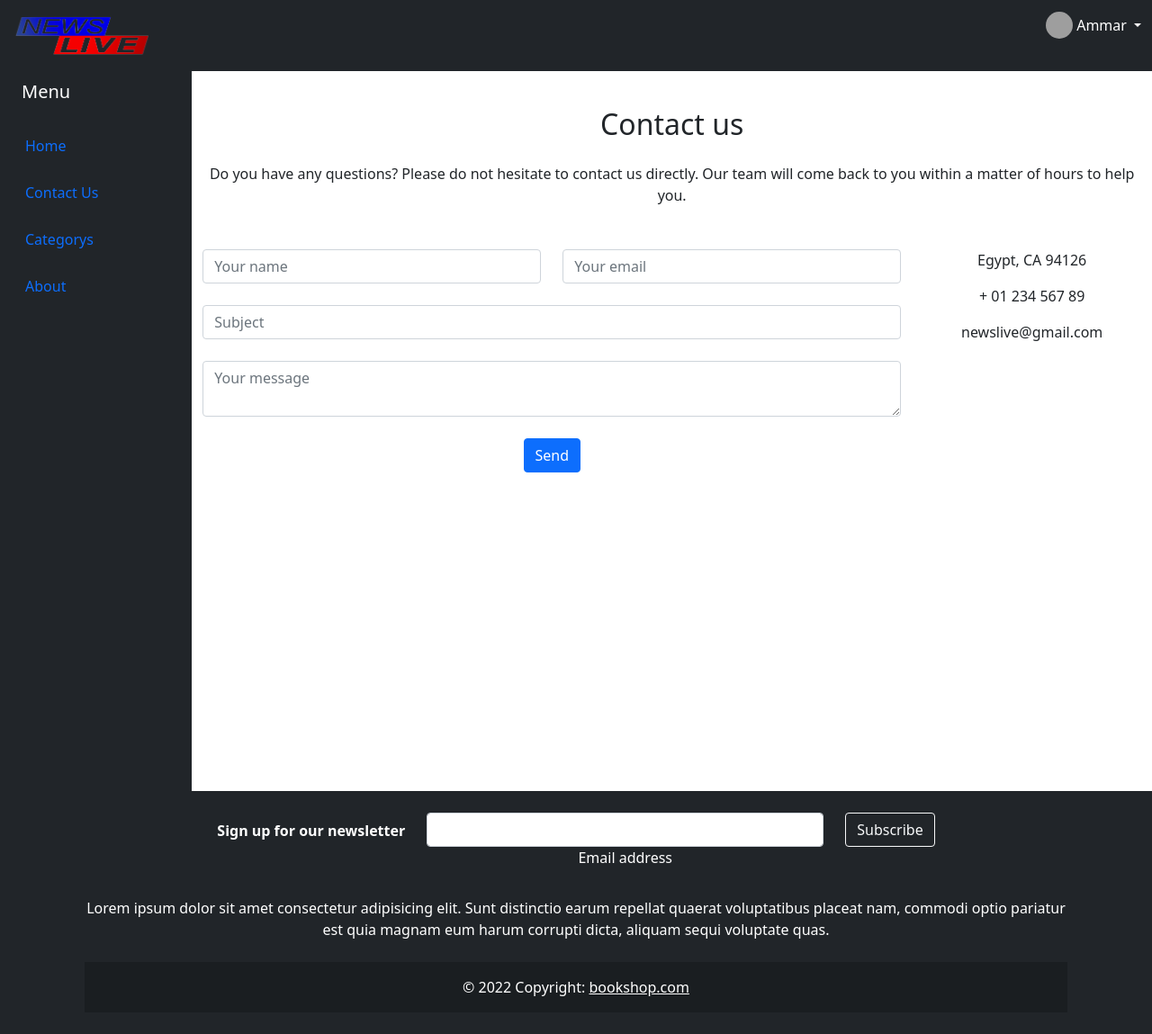
After one commit to Ayman-aloub/djangoBlog, a Django app: page /contactus/ in a window 1280 px wide. The commit adds this page. Shown: the whole page at 90% size. Run offline with Django 3.2, Linux system fonts and the light colour scheme; grey boxes are pictures that could not be loaded.

Commit message:
add contact us page

```diff
--- a/blog/urls.py
+++ b/blog/urls.py
@@ -19,5 +19,5 @@ from django.conf.urls.static import static
 from django.conf import settings
 urlpatterns = [
     path('admin/', admin.site.urls),
-    path('', include('categorys.urls'))
+    path('', include('categorys.urls',namespace='categorys'))
 ]+static(settings.MEDIA_URL, document_root=settings.MEDIA_ROOT)
--- /dev/null
+++ b/categorys/templates/cotactus.html
@@ -0,0 +1,106 @@
+{% extends 'index.html' %}
+{% load static %}
+
+{% block mybody  %}
+
+<!--Section: Contact v.2-->
+<section class="mb-4">
+
+    <!--Section heading-->
+    <h2 class="h1-responsive font-weight-bold text-center my-4">Contact us</h2>
+    <!--Section description-->
+    <p class="text-center w-responsive mx-auto mb-5">Do you have any questions? Please do not hesitate to contact us directly. Our team will come back to you within
+        a matter of hours to help you.</p>
+
+    <div class="row">
+
+        <!--Grid column-->
+        <div class="col-md-9 mb-md-0 mb-5">
+            <form id="contact-form" name="contact-form" action="#" method="POST">
+
+                <!--Grid row-->
+                <div class="row">
+
+                    <!--Grid column-->
+                    <div class="col-md-6">
+                        <div class="md-form mb-0">
+                            <input type="text" id="name" name="name" class="form-control" placeholder="Your name">
+                            <br>
+
+                        </div>
+                    </div>
+                    <!--Grid column-->
+
+                    <!--Grid column-->
+                    <div class="col-md-6">
+                        <div class="md-form mb-0">
+                            <input type="text" id="email" name="email" class="form-control" placeholder="Your email">
+                            <br>
+                        </div>
+                    </div>
+                    <!--Grid column-->
+
+                </div>
+                <!--Grid row-->
+
+                <!--Grid row-->
+                <div class="row">
+                    <div class="col-md-12">
+                        <div class="md-form mb-0">
+                            <input type="text" id="subject" name="subject" class="form-control" placeholder="Subject">
+                            <br>
+                        </div>
+                    </div>
+                </div>
+                <!--Grid row-->
+
+                <!--Grid row-->
+                <div class="row">
+
+                    <!--Grid column-->
+                    <div class="col-md-12">
+
+                        <div class="md-form">
+                            <textarea type="text" id="message" name="message" rows="2" class="form-control md-textarea" placeholder="Your message"></textarea>
+                            <br>
+                        </div>
+
+                    </div>
+                </div>
+                <!--Grid row-->
+
+            </form>
+
+            <div class="text-center text-md-left">
+                <a class="btn btn-primary" onclick="document.getElementById('contact-form').submit();">Send</a>
+            </div>
+            <div class="status"></div>
+        </div>
+        <!--Grid column-->
+
+        <!--Grid column-->
+        <div class="col-md-3 text-center">
+            <ul class="list-unstyled mb-0">
+                <li><i class="fas fa-map-marker-alt fa-2x"></i>
+                    <p>Egypt, CA 94126</p>
+                </li>
+
+                <li><i class="fas fa-phone mt-4 fa-2x"></i>
+                    <p>+ 01 234 567 89</p>
+                </li>
+
+                <li><i class="fas fa-envelope mt-4 fa-2x"></i>
+                    <p>newslive@gmail.com</p>
+                </li>
+            </ul>
+        </div>
+        <!--Grid column-->
+
+    </div>
+
+</section>
+<!--Section: Contact v.2-->
+
+
+
+{% endblock  %}
--- a/categorys/templates/index.html
+++ b/categorys/templates/index.html
@@ -9,11 +9,10 @@
 </head>
 <body>
       <!---------------------------  nav bar  ---------------------------------->
-      <div>
         <nav class="navbar navbar-expand-lg navbar-dark bg-dark  ">
             <div class="container-fluid">
             <a href="#" class="navbar-brand">
-              <img src="{% static 'images/news.png' %}" width="200" height="55" alt="" class="d-inline-block align-middle m-1">
+              <img src="{% static 'images/news.png' %}" width="150" height="45" alt="" class="d-inline-block align-middle m-1">
               <!-- <a class="navbar-brand" href="#">NEWS</a> -->
              </a>
               <button class="navbar-toggler" type="button" data-bs-toggle="collapse" data-bs-target="#navbarText" aria-controls="navbarText" aria-expanded="false" aria-label="Toggle navigation">
@@ -37,23 +36,20 @@
                         <li><a class="dropdown-item" href="#">Manage Blog</a></li>
                     </ul>
                 </div>
-              <div class="collapse navbar-collapse" id="navbarText">
+             <!--  <div class="collapse navbar-collapse" id="navbarText">
                 <ul class="navbar-nav me-auto mb-2 mb-lg-0">
-                  <!-- <li class="nav-item">
-                    <a class="nav-link active" aria-current="page" href="#">Contact Us</a>
-                  </li> -->
+                  <li class="nav-item m-1">
+                    <a class="nav-link active " aria-current="page" href="#">login</a>
+                  </li>
 
                 </ul>
-              </div>
-            </div>
+              </div> -->
           </nav>
       </div>
 
 
 
-       <!--  {% block myimage  %}
-          <img src="{% static 'images/boo.jpg' %}" alt="Girl in a jacket" width="100%" height="600">
-        {% endblock  %} -->
+
 
 <!----------------------------------------------- slider ------------------------------>
     <div class="container-fluid">
@@ -71,11 +67,12 @@
                     </li>
 
                     <li>
-                        <a href="#" class="nav-link px-0 align-middle">
+                        <a href="{% url 'categorys:contactus'%}" class="nav-link px-0 align-middle">
                             <i class="fs-4 bi-table"></i> <span class="ms-1 d-none d-sm-inline">Contact Us</span></a>
                     </li>
 
                     <li>
+
                         <a href="#submenu3" data-bs-toggle="collapse" class="nav-link px-0 align-middle">
                             <i class="fs-4 bi-grid"></i> <span class="ms-1 d-none d-sm-inline">Categorys</span> </a>
                             <ul class="collapse nav flex-column ms-1" id="submenu3" data-bs-parent="#menu">
@@ -87,6 +84,11 @@
                             {% endfor%}
 
                         </ul>
+                    </li>
+
+                    <li>
+                        <a href="#" class="nav-link px-0 align-middle">
+                            <i class="fs-4 bi-table"></i> <span class="ms-1 d-none d-sm-inline">About</span></a>
                     </li>
 
                 </ul>
@@ -110,11 +112,15 @@
             </div>
         </div>
         <div class="col py-3">
-            <h2 class="card-title">{{categorys.category_name}}</h2>
+            {% block mybody  %}
+
+        {% endblock  %}
         </div>
     </div>
 </div>
 <!-------------------------------------------------------------- Footer -------------------------------->
+
+
 <footer class="bg-dark text-center text-white">
     <!-- Grid container -->
     <div class="container p-4">
--- a/categorys/urls.py
+++ b/categorys/urls.py
@@ -5,4 +5,5 @@ app_name = 'categorys'
 urlpatterns = [
     path('category/',views.index,name='index'),
     path('category_details/<int:id>/',views.category_details,name='category_details'),
+    path('contactus/',views.cotactus,name='contactus'),
 ]
--- a/categorys/views.py
+++ b/categorys/views.py
@@ -8,6 +8,10 @@ def index(request):
 	return render(request,'index.html',context={"categorys":category})
 
 
+def cotactus(request):
+
+	return render(request,'cotactus.html')
+
 def category_details(request,id):
     category = Category.objects.get(pk=id)
 
```
